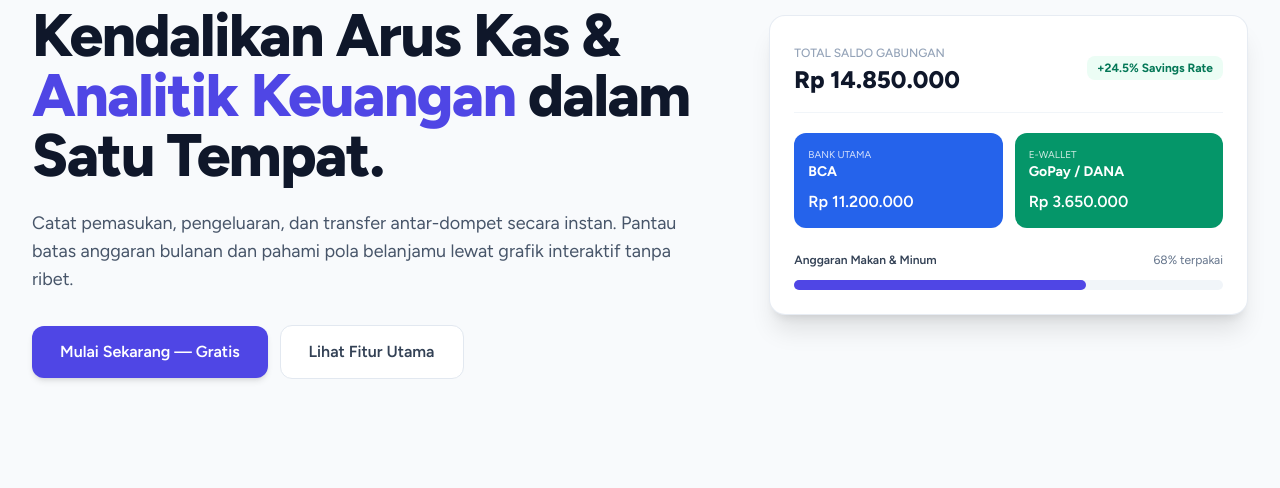
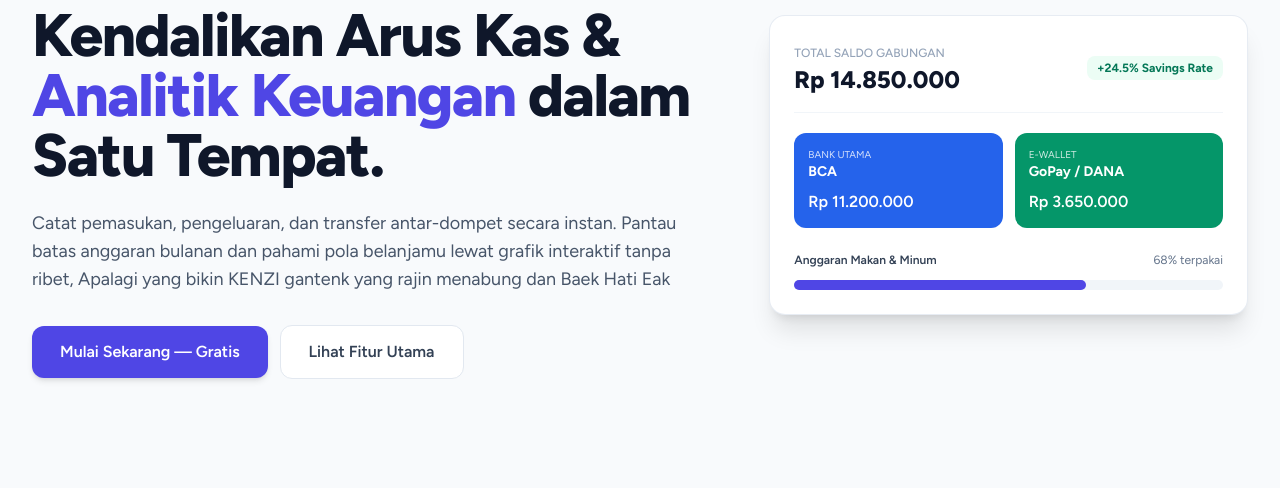
Before and after one commit to kenziminarrohman123-create/Aplikasi-System-Keuangan-, a Laravel app: page / in a window 1280 px wide. Shown: the part 210-698 px from the top of the page. Run offline with Laravel 12, Linux system fonts and the light colour scheme; style sheets or scripts are compiled from the project's sources.

Commit message:
Update teks

```diff
--- a/resources/views/welcome.blade.php
+++ b/resources/views/welcome.blade.php
@@ -69,7 +69,7 @@
                         </h1>
 
                         <p class="text-base sm:text-lg text-slate-600 max-w-2xl mx-auto lg:mx-0 leading-relaxed">
-                            Catat pemasukan, pengeluaran, dan transfer antar-dompet secara instan. Pantau batas anggaran bulanan dan pahami pola belanjamu lewat grafik interaktif tanpa ribet.
+                            Catat pemasukan, pengeluaran, dan transfer antar-dompet secara instan. Pantau batas anggaran bulanan dan pahami pola belanjamu lewat grafik interaktif tanpa ribet, Apalagi yang bikin KENZI gantenk yang rajin menabung dan Baek Hati Eak
                         </p>
 
                         <div class="flex flex-col sm:flex-row items-center justify-center lg:justify-start gap-3 pt-2">
```
